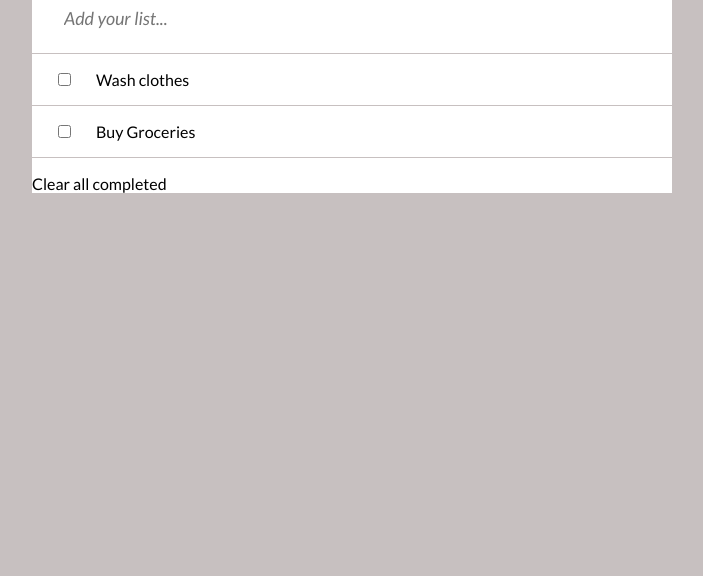
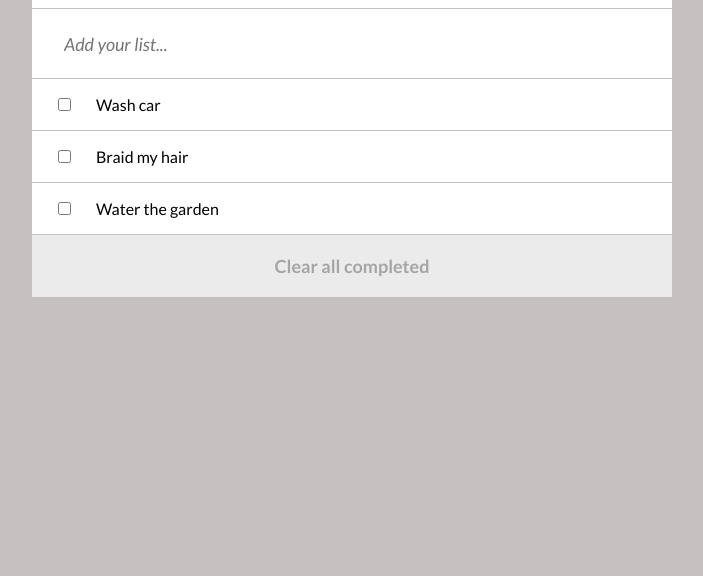
Before and after one commit to davidolanrewaju/Todo-List, a website built with webpack: page src/index.html in a window 1280 px wide. Shown: the part 224-800 px from the top of the page, without its empty margins (288-991 px from the left). Built offline with nearby package versions, Linux system fonts and the light colour scheme.

Commit message:
Update src files

```diff
--- a/src/index.html
+++ b/src/index.html
@@ -24,16 +24,6 @@
             </form>
         </div>
         <div class="display-tasks">
-            <div class="display-task">
-                <input type="checkbox">
-                <p>Wash clothes</p>
-                <span class="material-icons">&#xe5d4;</span>
-            </div>
-            <div class="display-task">
-                <input type="checkbox">
-                <p>Buy Groceries</p>
-                <span class="material-icons">&#xe5d4;</span>
-            </div>
         </div>
         <div class="clear-tasks">
             <p>Clear all completed</p>
--- a/src/index.js
+++ b/src/index.js
@@ -1 +1,6 @@
 import './style.css';
+import { renderList } from './modules/todolist.js';
+
+window.addEventListener('DOMContentLoaded', () => {
+  renderList();
+});
--- /dev/null
+++ b/src/modules/todolist.js
@@ -0,0 +1,42 @@
+const displayTasks = document.getElementsByClassName('display-tasks');
+const todoList = [
+  {
+    description: 'Wash car',
+    completed: false,
+    index: 0,
+  },
+  {
+    description: 'Braid my hair',
+    completed: false,
+    index: 1,
+  },
+  {
+    description: 'Water the garden',
+    completed: false,
+    index: 2,
+  },
+];
+
+function renderList() {
+  todoList.sort((a, b) => a.index - b.index); // sort array according to index
+  for (let i = 0; i < todoList.length; i += 1) {
+    const displayTask = document.createElement('div');
+    displayTask.classList.add('display-task');
+    displayTask.innerHTML += `
+                <input id = 'checkbox' data-index = '${i}' type="checkbox" ${todoList[i].completed ? 'checked' : ''}>
+                <p>${todoList[i].description}</p>
+                <span class="material-icons">&#xe5d4;</span>
+            </div>
+    `;
+    displayTasks[0].appendChild(displayTask);
+
+    const checkbox = document.querySelector(`input[data-index="${i}"]`);
+    checkbox.addEventListener('change', (event) => {
+      const { index } = event.target.dataset;
+      todoList[index].completed = event.target.checked;
+    });
+  }
+}
+
+// eslint-disable-next-line import/prefer-default-export
+export { renderList };
--- a/src/style.css
+++ b/src/style.css
@@ -2,7 +2,7 @@
 
 body {
   font-family: 'Lato', sans-serif;
-  margin: 10% auto;
+  margin: 12% auto;
   width: 50%;
   padding: 0;
   background-color: #c7c0c0;
@@ -33,7 +33,7 @@ body {
   justify-content: space-between;
 }
 
-form #add-to-list {
+#update-list #add-to-list {
   outline: none;
   border: none;
   font-family: 'Lato', sans-serif;
@@ -51,11 +51,29 @@ form #add-to-list {
   padding: 20px auto;
   border-bottom: 1px solid #c7c0c0;
   display: grid;
-  grid-template-columns: 10% 80% 20%;
+  grid-template-columns: 10% 82% 5%;
   align-items: center;
 }
 
-.material-icons {
-  color: #575757;
+.checkbox {
+  cursor: default;
+}
+
+.clear-tasks {
+  padding: 20px;
+  text-align: center;
+  background-color: #ebebeb;
+}
+
+.clear-tasks p {
+  margin: 0;
+  color: #a5a5a5;
+  font-size: 18px;
+  font-weight: 600;
   cursor: pointer;
 }
+
+.material-icons {
+  color: #b8b8b8;
+  cursor: pointer;
+}
```
